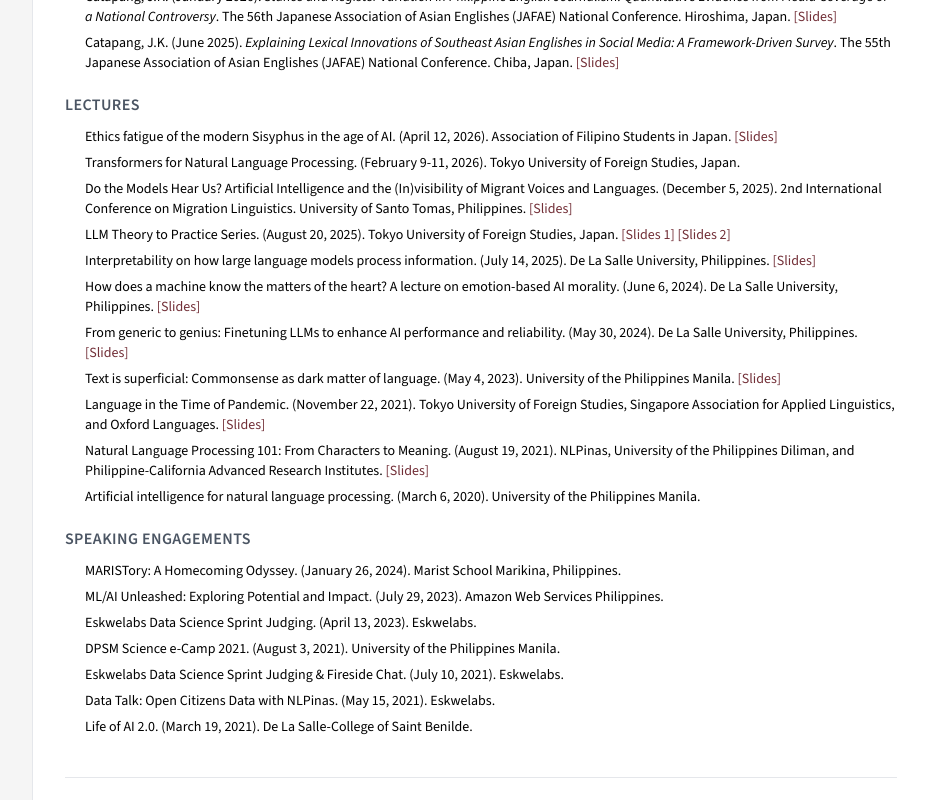
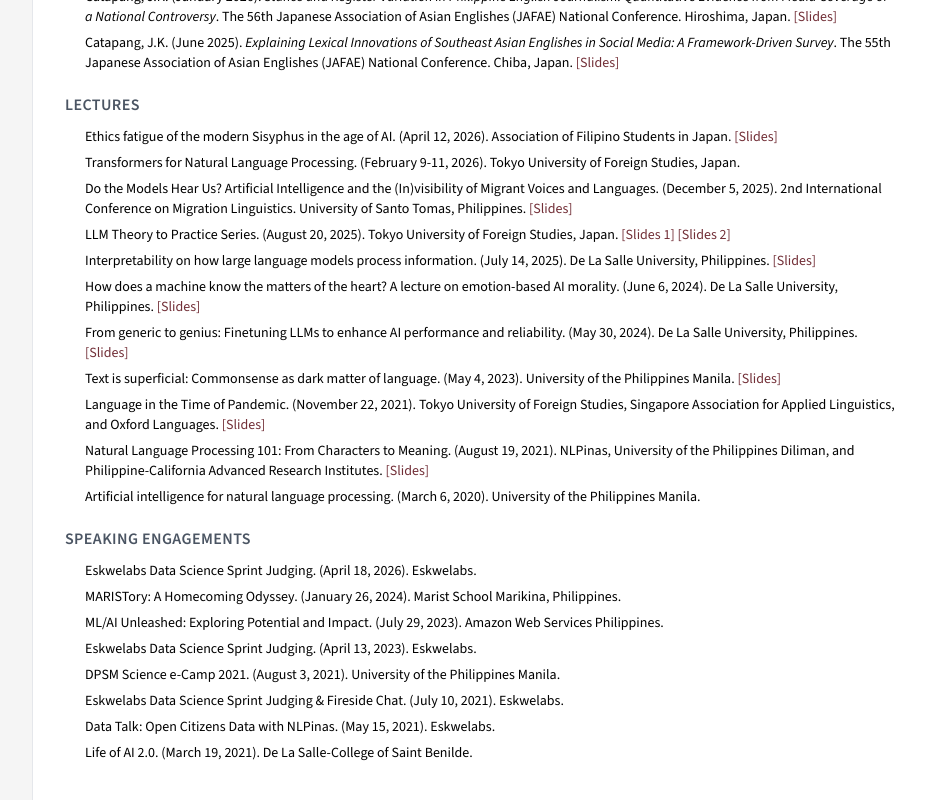
Before and after one commit to jaspercatapang/jaspercatapang.github.io, a React (Vite) app: page / in a window 1280 px wide. Shown: the part 6233-7033 px from the top of the page, without its empty margins (255-1183 px from the left). Built offline with nearby package versions, Linux system fonts and the light colour scheme.

Commit message:
Add Floyd-Warshall Colab link and Eskwelabs 2026 speaking engagement

```diff
--- a/src/App.jsx
+++ b/src/App.jsx
@@ -369,7 +369,7 @@ const PUBLICATION_CARDS = [
   { category: 'conference', title: 'Optimizing Speed and Accuracy Trade-off in Machine Learning Models via Stochastic Gradient Descent Approximation', authors: 'Catapang, J.K.', monthYear: 'November 2022', venue: 'IEEE ISCMI 2022 · Toronto, Canada', citation: 'Catapang, J.K. (November 2022). <em>Optimizing Speed and Accuracy Trade-off in Machine Learning Models via Stochastic Gradient Descent Approximation</em>. 2022 International Conference on Soft Computing & Machine Intelligence. Toronto, Canada. pp. 124-128. IEEE. <a href="https://ieeexplore.ieee.org/document/10068476" target="_blank" rel="noopener noreferrer" class="text-accent hover:underline">DOI: 10.1109/ISCMI56532.2022.10068476</a>', pdfUrl: '/publications/speed-accuracy-sgd-iscmi-2022.pdf', tags: ['machine learning'] },
   { category: 'conference', title: 'Identification and Analysis of COVID-19-related Misinformation Tweets via Kullback-Leibler Divergence for Informativeness and Phraseness and Biterm Topic Modeling', authors: 'Clamor, T.D.S., Solano, G.A., Oco, N., Catapang, J.K., Cleofas, J.V., & Isip-Tan, I.T.', monthYear: 'February 2022', venue: 'ICAIIC 2022 · Jeju, South Korea', citation: 'Clamor, T.D.S., Solano, G.A., Oco, N., Catapang, J.K., Cleofas, J.V., & Isip-Tan, I.T. (February 2022). <em>Identification and Analysis of COVID-19-related Misinformation Tweets via Kullback-Leibler Divergence for Informativeness and Phraseness and Biterm Topic Modeling</em>. 2022 International Conference on Artificial Intelligence in Information and Communication. Jeju, South Korea. pp. 451-456. IEEE. <a href="https://ieeexplore.ieee.org/document/9722623" target="_blank" rel="noopener noreferrer" class="text-accent hover:underline">DOI: 10.1109/ICAIIC54071.2022.9722623</a>', pdfUrl: '/publications/covid-misinformation-tweets-icaiic-2022.pdf', tags: ['NLP', 'machine learning'] },
   { category: 'conference', title: 'Topic Modeling, Clade-assisted Sentiment Analysis, and Vaccine Brand Reputation Analysis of COVID-19 Vaccine-related Facebook Comments in the Philippines', authors: 'Catapang, J.K., & Cleofas, J.V.', monthYear: 'January 2022', venue: 'IEEE ICSC 2022 · Laguna Hills, CA, USA', citation: 'Catapang, J.K., & Cleofas, J.V. (January 2022). <em>Topic Modeling, Clade-assisted Sentiment Analysis, and Vaccine Brand Reputation Analysis of COVID-19 Vaccine-related Facebook Comments in the Philippines</em>. 2022 IEEE International Conference on Semantic Computing. Laguna Hills, California, USA. pp. 123-130. IEEE. <a href="https://ieeexplore.ieee.org/document/9736280" target="_blank" rel="noopener noreferrer" class="text-accent hover:underline">DOI: 10.1109/ICSC52841.2022.00026</a>. Acceptance rate: 20%.', pdfUrl: '/publications/topic-modeling-vaccine-facebook-icsc-2022.pdf', codeUrl: 'https://github.com/jcatapang/COVID-19-VERTEBRATE', tags: ['NLP', 'machine learning'] },
-  { category: 'conference', title: 'A Floyd-Warshall-based Reoptimization of Q Matrix on the Single DVRPPD with On-demand Cancellations', authors: 'Catapang, J.K., & Solano, G.A.', monthYear: 'October 2021', venue: 'ICTC 2021 · Jeju, South Korea', citation: 'Catapang, J.K., & Solano, G.A. (October 2021). <em>A Floyd-Warshall-based Reoptimization of Q Matrix on the Single DVRPPD with On-demand Cancellations</em>. 2021 International Conference on Information and Communication Technology Convergence. Jeju, South Korea. pp. 172-177. IEEE. <a href="https://ieeexplore.ieee.org/document/9621108" target="_blank" rel="noopener noreferrer" class="text-accent hover:underline">DOI: 10.1109/ICTC52510.2021.9621108</a>', pdfUrl: '/publications/floyd-warshall-dvrppd-ictc-2021.pdf', tags: ['machine learning'] },
+  { category: 'conference', title: 'A Floyd-Warshall-based Reoptimization of Q Matrix on the Single DVRPPD with On-demand Cancellations', authors: 'Catapang, J.K., & Solano, G.A.', monthYear: 'October 2021', venue: 'ICTC 2021 · Jeju, South Korea', citation: 'Catapang, J.K., & Solano, G.A. (October 2021). <em>A Floyd-Warshall-based Reoptimization of Q Matrix on the Single DVRPPD with On-demand Cancellations</em>. 2021 International Conference on Information and Communication Technology Convergence. Jeju, South Korea. pp. 172-177. IEEE. <a href="https://ieeexplore.ieee.org/document/9621108" target="_blank" rel="noopener noreferrer" class="text-accent hover:underline">DOI: 10.1109/ICTC52510.2021.9621108</a>', pdfUrl: '/publications/floyd-warshall-dvrppd-ictc-2021.pdf', codeUrl: 'https://colab.research.google.com/drive/1t9QDIdOj56NdllEwR2vHX45aQB4cWR8t', tags: ['machine learning'] },
   { category: 'conference', title: 'A Bilingual Chatbot Using Support Vector Classifier on an Automatic Corpus Engine Dataset', authors: 'Catapang, J.K., Solano, G.A., & Oco, N.', monthYear: 'February 2020', venue: 'ICAIIC 2020 · Fukuoka, Japan', citation: 'Catapang, J.K., Solano, G.A., & Oco, N. (February 2020). <em>A Bilingual Chatbot Using Support Vector Classifier on an Automatic Corpus Engine Dataset</em>. 2020 International Conference on Artificial Intelligence in Information and Communication. Fukuoka, Japan. pp. 187-192. IEEE. <a href="https://ieeexplore.ieee.org/document/9065208" target="_blank" rel="noopener noreferrer" class="text-accent hover:underline">DOI: 10.1109/ICAIIC48513.2020.9065208</a>', pdfUrl: '/publications/bilingual-chatbot-icaiic-2020.pdf', tags: ['NLP', 'machine learning'] },
 ]
 
@@ -850,6 +850,7 @@ export default function App() {
             </ul>
             <SubsectionTitle>Speaking Engagements</SubsectionTitle>
             <ul className="pl-5 space-y-1.5 text-sm">
+              <li>Eskwelabs Data Science Sprint Judging. (April 18, 2026). Eskwelabs.</li>
               <li>MARISTory: A Homecoming Odyssey. (January 26, 2024). Marist School Marikina, Philippines.</li>
               <li>ML/AI Unleashed: Exploring Potential and Impact. (July 29, 2023). Amazon Web Services Philippines.</li>
               <li>Eskwelabs Data Science Sprint Judging. (April 13, 2023). Eskwelabs.</li>
```
Also changed, not shown: 3 other files (tests, documents, lock files or other folders).
